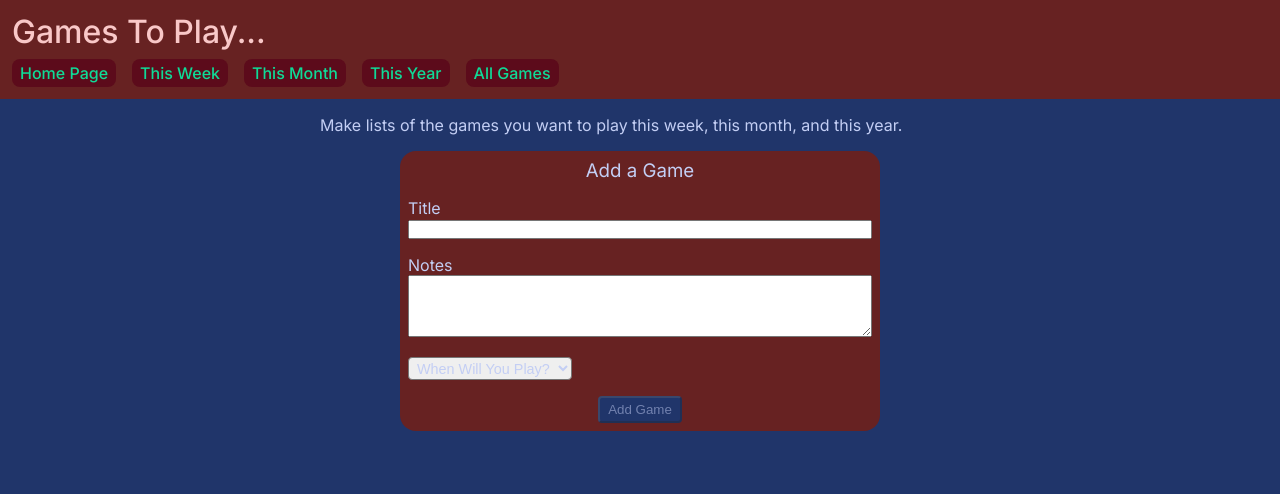
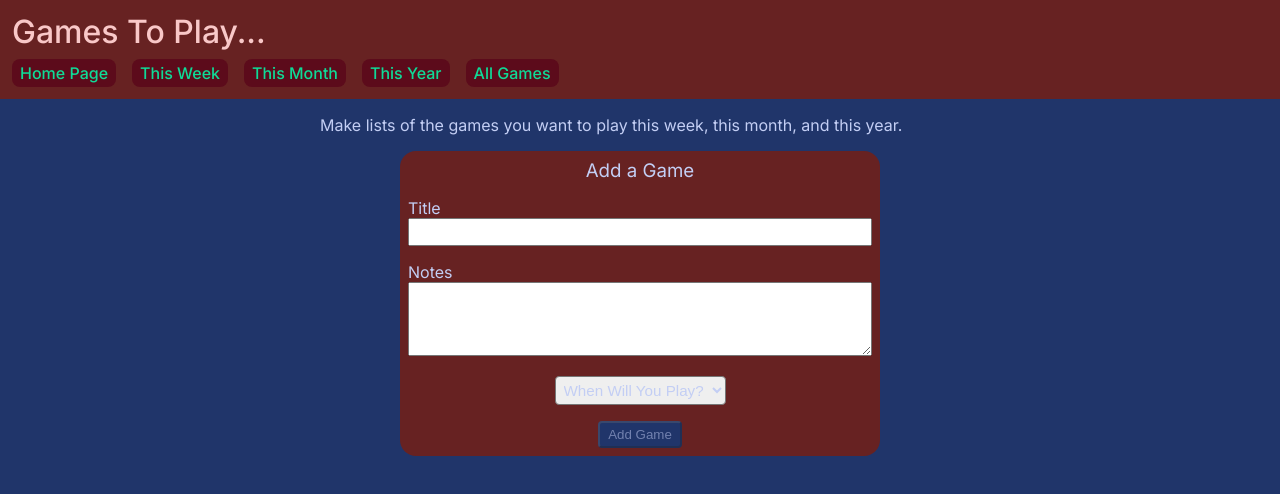
Before and after one commit to franco-ortega/to-do-games, a Next.js app: page / in a window 1280 px wide. Shown: the top 494 px of the page. Built offline with nearby package versions, Linux system fonts and the light colour scheme.

Commit message:
increase width of form and style text

```diff
--- a/components/addGame/AddGame.module.scss
+++ b/components/addGame/AddGame.module.scss
@@ -1,7 +1,6 @@
 .AddGame {
   background-color: var(--bkgd-clr-accent);
   border-radius: 1rem;
-  // width: fit-content;
   min-width: 20rem;
   max-width: 30rem;
 
@@ -19,28 +18,25 @@
     font-weight: 400;
   }
 
-  label {
+  label:not(:has(select)) {
     // outline: 1px solid yellow;
     width: 100%;
 
-    input {
+    input, textarea {
       width: 100%;
+      padding: .25rem;
+      font-family: Arial, Helvetica, sans-serif;
+      font-size: .9rem;
     }
-
-    textarea {
-      width: 100%;
-    }
-
+  }
 
     select {
       border-radius: .25rem;
-      padding-block: .1rem;
-      padding-inline: .25rem;
+      padding: .25rem;
 
       color: var(--text-clr-main);
-      font-size: .9rem;
+      font-size: .95rem;
     }
-  }
 
 
   button {
--- a/components/addGame/AddGame.tsx
+++ b/components/addGame/AddGame.tsx
@@ -47,7 +47,6 @@ export default function AddGame() {
       <label htmlFor='add-note'>
         <p>Notes</p>
         <textarea
-          cols={20}
           rows={4}
           id='add-note'
           value={notes}
```
